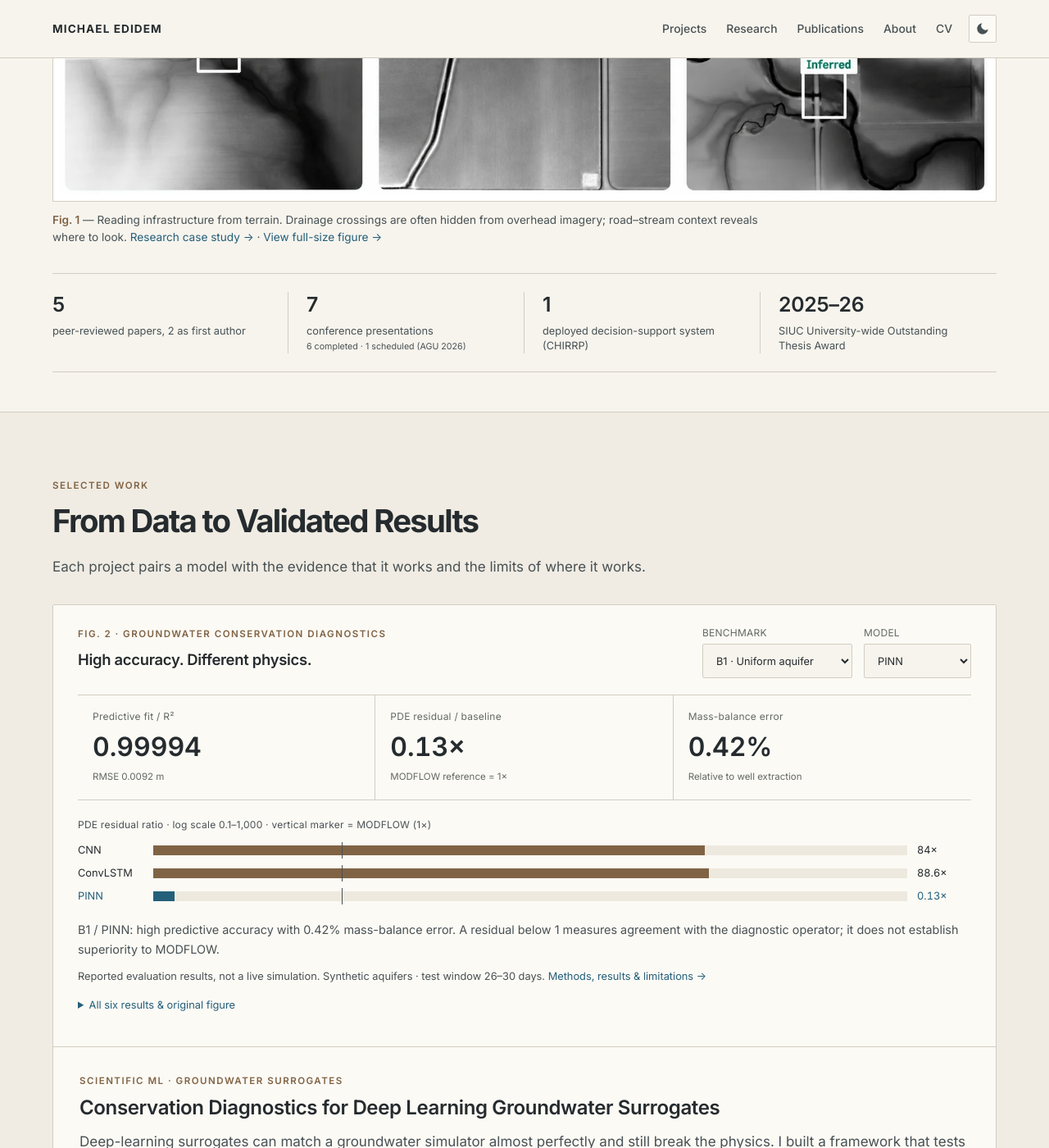
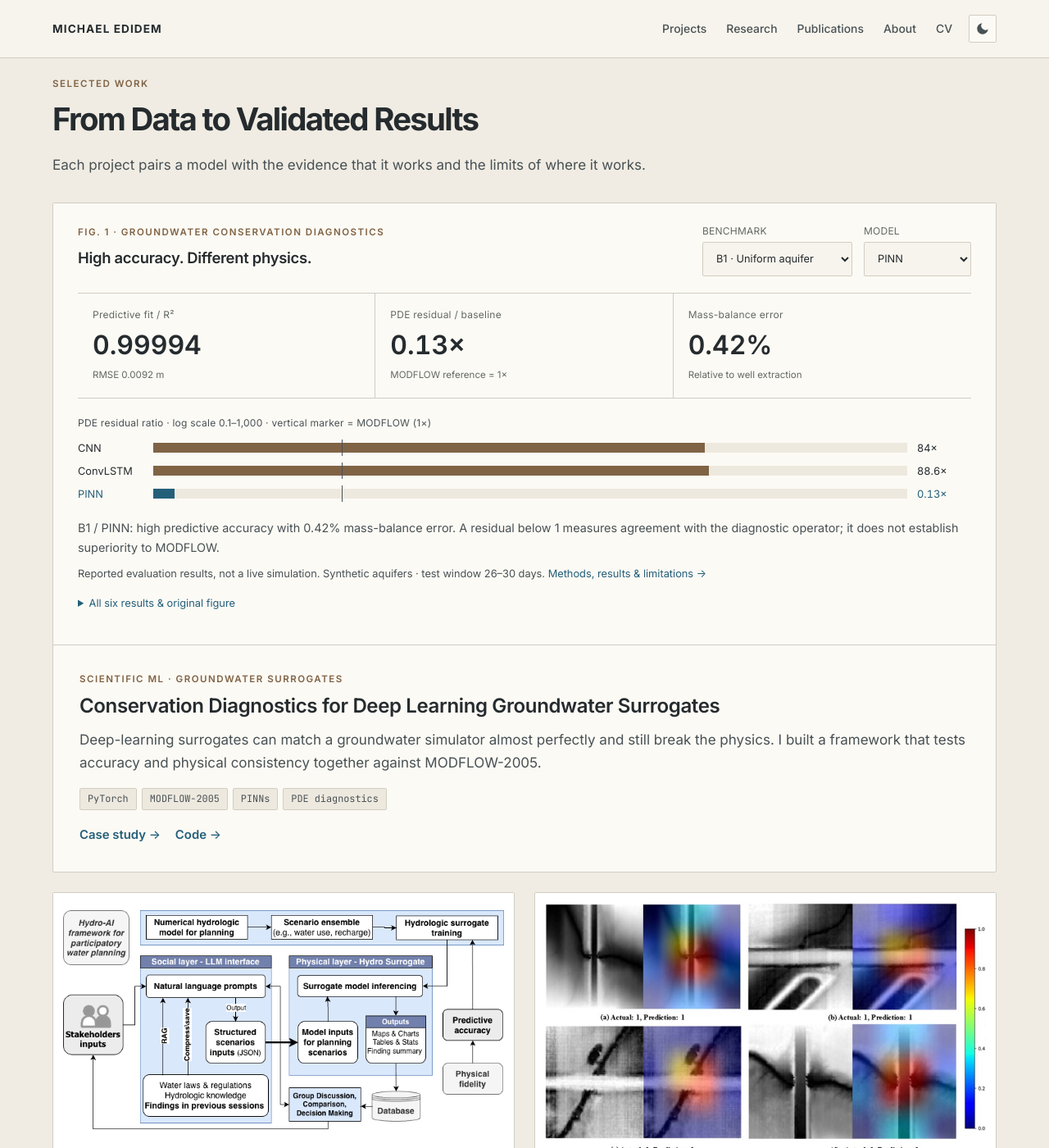
Before and after one commit to mikedidem/medidem, a Jekyll site: the page built from _pages/home.html, in a window 1280 px wide and 1400 px high, scrolled down 851 px. Shown: the whole window at 82% size. Built offline with Jekyll 4.4.1, drawn with Linux system fonts in a browser that asks for light colours; some of the changed text lies outside the part shown.

Commit message:
Open homepage with projects, move culvert figure to drainage case study
Also credit the Fuller map to Michael Edidem, March 2026.

```diff
--- a/_pages/fuller-temperature-map.html
+++ b/_pages/fuller-temperature-map.html
@@ -18,7 +18,7 @@ description: "A global temperature map on the Fuller Dymaxion projection, built
       <a href="{{ '/images/projects/fuller-temperature-map-detail.webp' | relative_url }}" target="_blank" rel="noopener" aria-label="Open the Fuller temperature map at high resolution">
         <img src="{{ '/images/projects/fuller-temperature-map.webp' | relative_url }}" srcset="{{ '/images/projects/fuller-temperature-map.webp' | relative_url }} 2000w, {{ '/images/projects/fuller-temperature-map-detail.webp' | relative_url }} 4000w" sizes="(max-width: 1200px) 100vw, 1152px" width="2000" height="1415" alt="Fuller Dymaxion world map showing land-temperature classes and sea-surface-temperature classes, with geographic labels, graticules and white facet boundaries.">
       </a>
-      <figcaption>The map as exported from ArcGIS, reproduced for the web with its original legends. <a href="{{ '/images/projects/fuller-temperature-map-detail.webp' | relative_url }}" target="_blank" rel="noopener">View high-resolution map →</a></figcaption>
+      <figcaption>Map by Michael Edidem, March 2026. Made in ArcGIS, shown with its original legends. <a href="{{ '/images/projects/fuller-temperature-map-detail.webp' | relative_url }}" target="_blank" rel="noopener">View high-resolution map →</a></figcaption>
     </figure>
   </div>
   <div class="container prose">
--- a/_pages/home.html
+++ b/_pages/home.html
@@ -22,12 +22,6 @@ title: ""
     <img class="hero__photo" src="{{ '/images/pimage.jpeg' | relative_url }}" alt="Portrait of Michael Edidem" width="280" height="340">
   </div>
   <div class="container">
-    <figure class="opening-plate">
-      <a href="{{ '/images/projects/drainage-context.webp' | relative_url }}" target="_blank" rel="noopener" aria-label="Open the drainage-crossing figure at full size">
-        <img src="{{ '/images/projects/drainage-context.webp' | relative_url }}" alt="Three terrain examples with inferred drainage crossings marked where stream channels intersect roads." width="1592" height="518" fetchpriority="high">
-      </a>
-      <figcaption><span class="figure-number">Fig. 1</span> — Reading infrastructure from terrain. Drainage crossings are often hidden from overhead imagery; road–stream context reveals where to look. <a href="{{ '/projects/drainage-crossing-detection/' | relative_url }}">Research case study →</a> · <a href="{{ '/images/projects/drainage-context.webp' | relative_url }}" target="_blank" rel="noopener">View full-size figure →</a></figcaption>
-    </figure>
     <div class="stats">
       <div class="stat"><div class="stat__value">5</div><div class="stat__label">peer-reviewed papers, 2 as first author</div></div>
       <div class="stat"><div class="stat__value">7</div><div class="stat__label">conference presentations<br><small>6 completed · 1 scheduled (AGU 2026)</small></div></div>
@@ -48,7 +42,7 @@ title: ""
     <article class="flagship">
       <div class="explorer" id="groundwater-explorer">
         <div class="explorer__head">
-          <div><span class="eyebrow">Fig. 2 · Groundwater conservation diagnostics</span><h3>High accuracy. Different physics.</h3></div>
+          <div><span class="eyebrow">Fig. 1 · Groundwater conservation diagnostics</span><h3>High accuracy. Different physics.</h3></div>
           <div class="explorer__controls js-only">
             <label>Benchmark<select id="benchmark-select"><option value="B1">B1 · Uniform aquifer</option><option value="B2">B2 · Low-K lens</option></select></label>
             <label>Model<select id="model-select"><option>CNN</option><option>ConvLSTM</option><option selected>PINN</option></select></label>
@@ -93,7 +87,7 @@ title: ""
       <article class="project">
         <a class="project__media" href="{{ '/projects/chirrp/' | relative_url }}" aria-label="CHIRRP case study"><img src="{{ '/images/projects/chirrp-architecture.png' | relative_url }}" alt="CHIRRP architecture: LLM social layer connected to a physics-informed surrogate physical layer" loading="lazy"></a>
         <div class="project__body">
-          <div class="project__kicker">Fig. 3 · Participatory water planning</div>
+          <div class="project__kicker">Fig. 2 · Participatory water planning</div>
           <h3><a href="{{ '/projects/chirrp/' | relative_url }}">CHIRRP: Hydro-AI for Participatory Water Planning</a></h3>
           <p>Stakeholders ask groundwater questions in plain language and get physics-informed answers, checkable against MODFLOW.</p>
           <div class="metric metric--inline"><div class="metric__value">≈238×</div><div class="metric__label">faster than MODFLOW on CPU, at R² 0.98</div></div>
@@ -109,7 +103,7 @@ title: ""
       <article class="project">
         <a class="project__media" href="{{ '/projects/drainage-crossing-detection/' | relative_url }}" aria-label="Drainage-crossing detection case study"><img src="{{ '/images/projects/drainage-saliency.jpg' | relative_url }}" alt="Grad-CAM saliency maps over elevation patches showing the model attending to drainage crossings under roads" loading="lazy"></a>
         <div class="project__body">
-          <div class="project__kicker">Fig. 4 · Drainage-crossing classification</div>
+          <div class="project__kicker">Fig. 3 · Drainage-crossing classification</div>
           <h3><a href="{{ '/projects/drainage-crossing-detection/' | relative_url }}">Drainage-Crossing Detection from LiDAR DEMs</a></h3>
           <p>Finding the culverts and bridges that elevation models miss, so derived stream networks don't break at every road.</p>
           <div class="metric metric--inline"><div class="metric__value">97.9%</div><div class="metric__label">classification accuracy, explained with Grad-CAM</div></div>
--- a/_pages/projects/drainage-crossing-detection.html
+++ b/_pages/projects/drainage-crossing-detection.html
@@ -30,6 +30,10 @@ description: "Deep-learning classification and detection of drainage crossings (
 
     <h2>Problem</h2>
     <p>High-resolution digital elevation models (HRDEMs) from LiDAR capture road embankments but not the culverts and bridges that carry water underneath them. To a flow-routing algorithm every road looks like a dam, so derived stream networks are cut and diverted. Fixing this means knowing where the drainage crossings are, and mapping them by hand from aerial imagery doesn't scale.</p>
+    <figure>
+      <img src="{{ '/images/projects/drainage-context.webp' | relative_url }}" alt="Three LiDAR elevation tiles with inferred drainage crossings marked where stream channels meet roads." width="1592" height="518" loading="lazy">
+      <figcaption>Crossings are rarely visible directly. They're inferred where a stream channel meets a road embankment in the terrain.</figcaption>
+    </figure>
 
     <h2>Approach</h2>
     <ol class="pipeline">
```
Also changed, not shown: other parts of _pages/home.html (+1 -1 lines).
